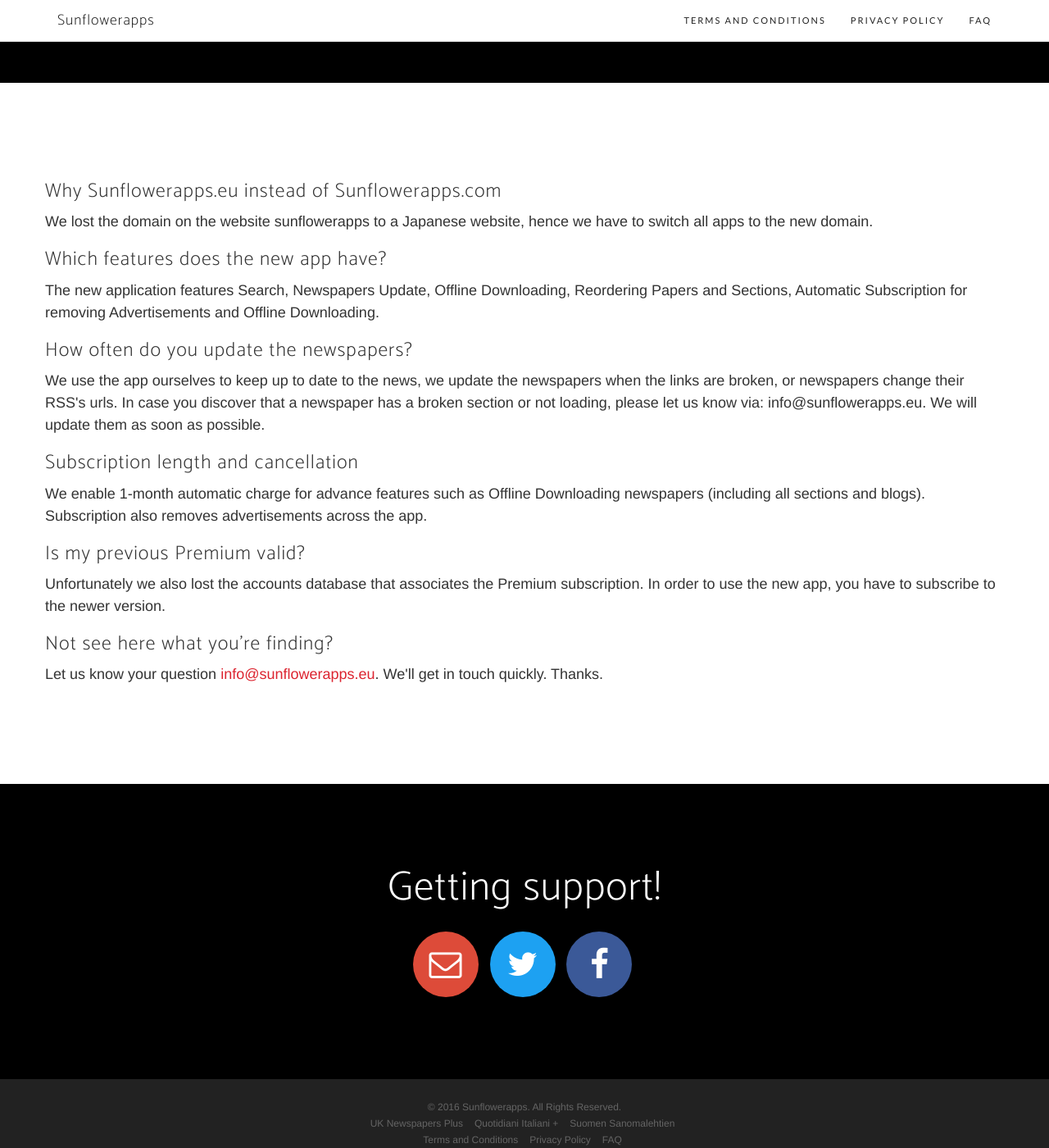
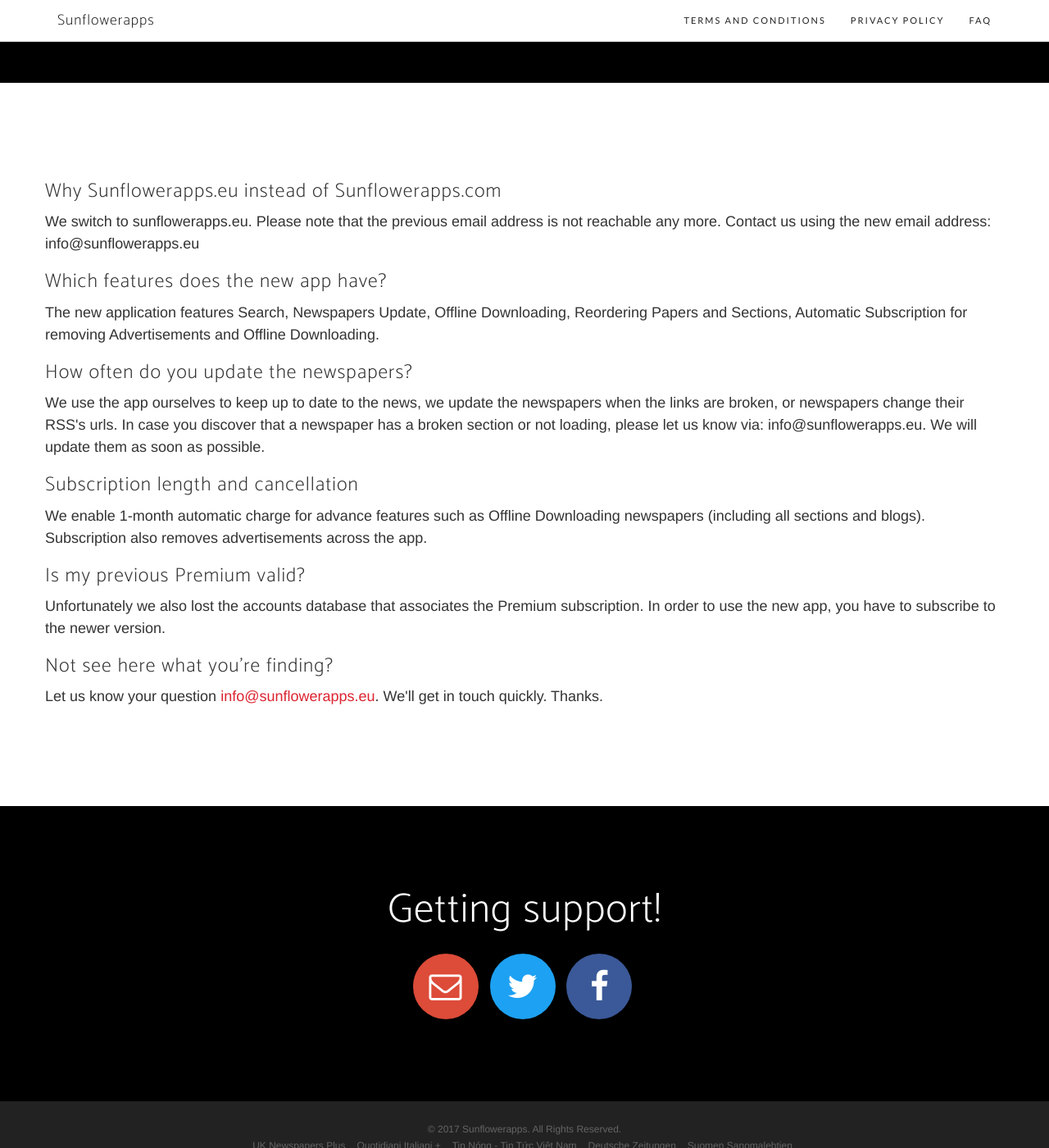
Before and after one commit to cosmostudios/cosmostudios, a Jekyll site: the page built from faq.html, in a window 1280 px wide and 1400 px high, scrolled down 333 px. Shown: the whole window at 82% size. Built offline with Jekyll 4.4.1, drawn with Linux system fonts in a browser that asks for light colours; nearby versions of some CDN libraries; some web fonts are replaced.

```diff
--- a/_includes/footer.html
+++ b/_includes/footer.html
@@ -18,13 +18,19 @@
 
      <footer>
         <div class="container">
-            <p>&copy; 2016 Sunflowerapps. All Rights Reserved.</p>
+            <p>&copy; 2017 Sunflowerapps. All Rights Reserved.</p>
             <ul class="list-inline">
                 <li>
                     <a href="uk_newspapers_plus">UK Newspapers Plus</a>
                 </li>
                 <li>
                     <a href="quotidiani_italiani">Quotidiani Italiani +</a>
+                </li>
+                <li>
+                    <a href="tin_nong">Tin Nóng - Tin Tức Việt Nam</a>
+                </li>
+                <li>
+                    <a href="deutsche_zeitungen">Deutsche Zeitungen</a>
                 </li>
                 <li>
                     <a href="finnish_newspapers">Suomen Sanomalehtien</a>
--- a/_layouts/default.html
+++ b/_layouts/default.html
@@ -21,8 +21,8 @@
                             <!--<a href="#download" class="btn btn-outline btn-xl page-scroll">Start Now for Free!</a>-->
 
                             <div class="badges">
-                                <a class="badge-link" href="#"><img src="img/app-store-badge.svg" alt=""></a>
-                                <a class="badge-link" href="#"><img src="img/google-play-badge.svg" alt=""></a>
+                                <a class="badge-link" href="{{page.appstore}}"><img src="img/app-store-badge.svg" alt=""></a>
+                                <a class="badge-link" href="{{page.playstore}}"><img src="img/google-play-badge.svg" alt=""></a>
                             </div>
                         </div>
                     </div>
--- a/_layouts/faq.html
+++ b/_layouts/faq.html
@@ -37,7 +37,7 @@
                 <div>
 
         <h3>Why Sunflowerapps.eu instead of Sunflowerapps.com</h3>
-		<p>We lost the domain on the website sunflowerapps to a Japanese website, hence we have to switch all apps to the new domain. </p>
+		<p>We switch to sunflowerapps.eu. Please note that the previous email address is not reachable any more. Contact us using the new email address: info@sunflowerapps.eu</p>
 
 		<h3>Which features does the new app have?</h3>
 		<p>The new application features Search, Newspapers Update, Offline Downloading, Reordering Papers and Sections, Automatic Subscription for removing Advertisements and Offline Downloading. </p>
--- a/css/new-age.css
+++ b/css/new-age.css
@@ -1,6 +1,6 @@
 /*!
  * Start Bootstrap - New Age v3.3.7 (http://startbootstrap.com/template-overviews/new-age)
- * Copyright 2013-2016 Start Bootstrap
+ * Copyright 2013-2017 Start Bootstrap
  * Licensed under MIT (https://github.com/BlackrockDigital/startbootstrap/blob/gh-pages/LICENSE)
  */
 .heading-font {
```
Also changed, not shown: deutsche_zeitungen.md (added, +11 -0 lines), quotidiani_italiani.md (+2 -0 lines), support.md (added, +4 -0 lines), tin_nong.md (added, +11 -0 lines), uk_newspapers_plus.md (added, +11 -0 lines), README.md, css/new-age.min.css, img/de/page-1.png (added), img/de/page-2.png (added), img/vn/page-1.png (added), img/vn/page-2.png (added), js/new-age.min.js.
